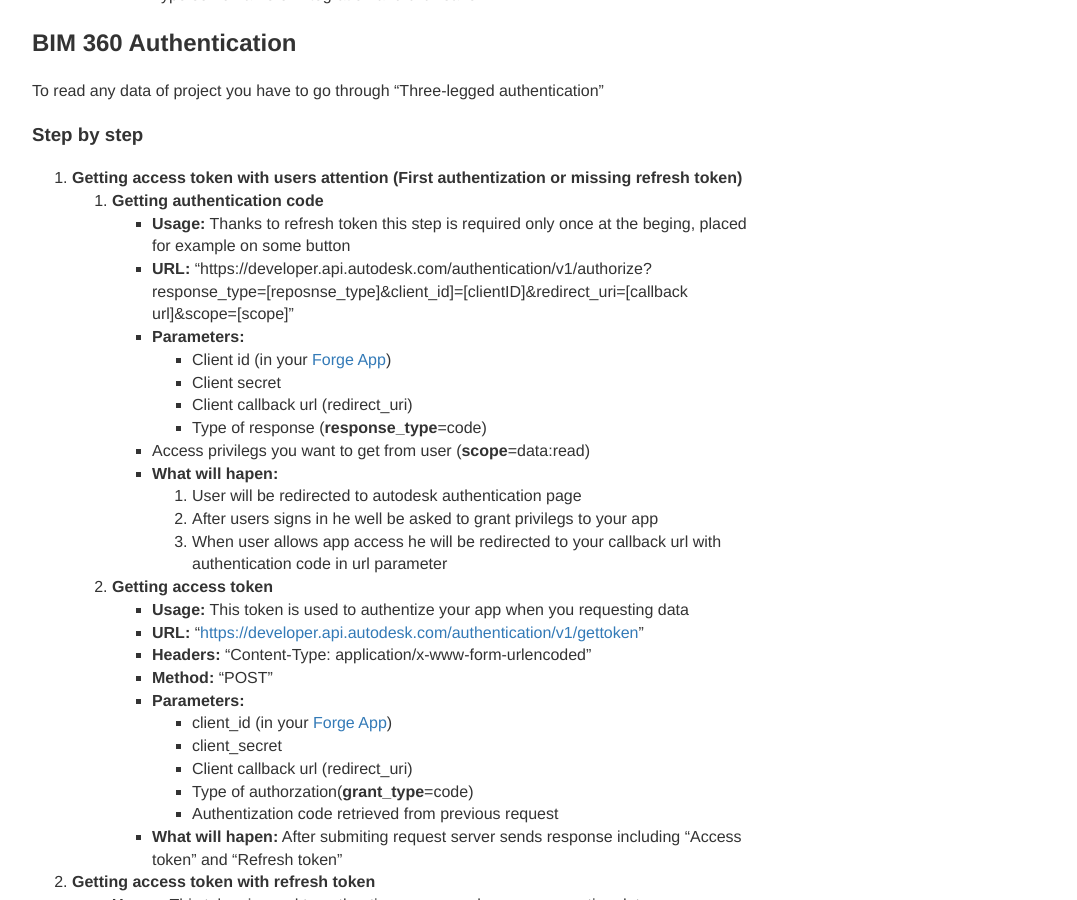
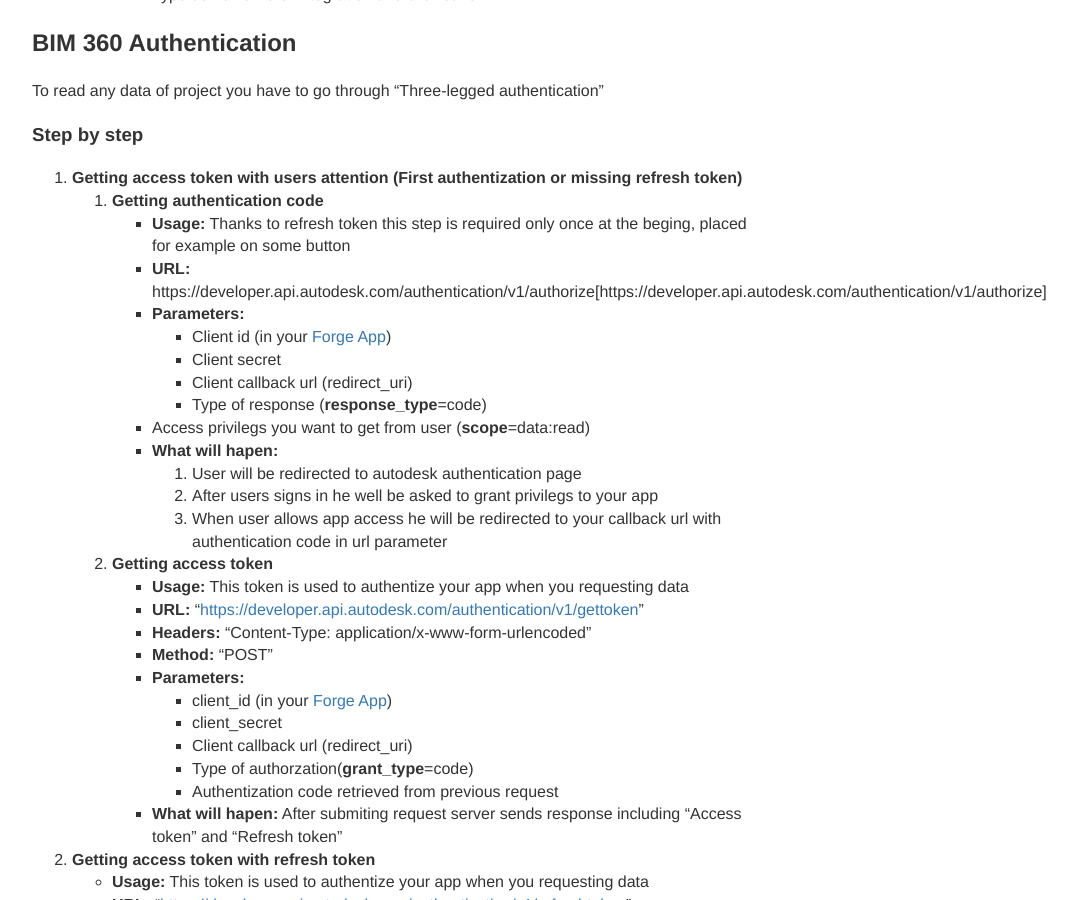
Before and after one commit to vdvorak/vitekdvorak.github.io, a Jekyll site: the page built from _posts/2021-04-03-bim360.md, in a window 1280 px wide and 900 px high, scrolled down 1812 px. Shown: the whole window, without its empty margins (53-1130 px from the left). Built offline with Jekyll 4.4.1, drawn with Linux system fonts in a browser that asks for light colours; nearby versions of some CDN libraries; comment, search, counter and statistics services are not loaded.

Commit message:
Update 2021-04-03-bim360.md

```diff
--- a/_posts/2021-04-03-bim360.md
+++ b/_posts/2021-04-03-bim360.md
@@ -51,7 +51,7 @@ We decided to work with BIM based software from [Autodesk](https://www.autodesk.
    1. **Getting access token with users attention (First authentization or missing refresh token)**
         1. **Getting authentication code**
             - **Usage:** Thanks to refresh token this step is required only once at the beging, placed for example on some button
-            - **URL:** "https://developer.api.autodesk.com/authentication/v1/authorize?response_type=[reposnse_type]&client_id]=[clientID]&redirect_uri=[callback url]&scope=[scope]"
+            - **URL:** https://developer.api.autodesk.com/authentication/v1/authorize[https://developer.api.autodesk.com/authentication/v1/authorize]
             - **Parameters:**
                 - Client id (in your [Forge App](https://forge.autodesk.com/))
                 - Client secret
```
